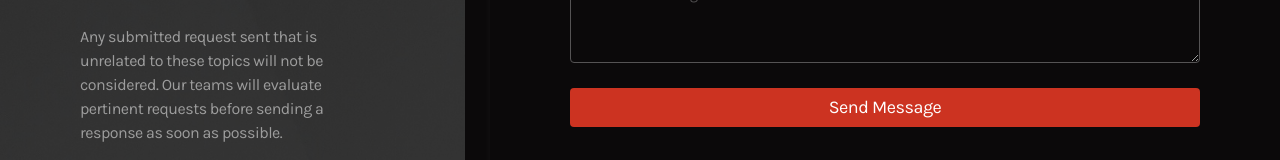
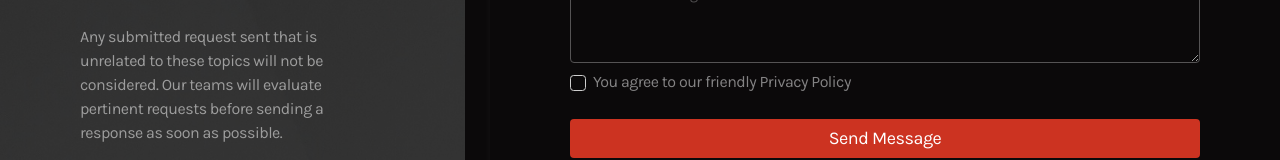
Before and after one commit to TarunRajpurohit123/pace-bussiness-website, a Next.js app in the folder pace-website/: page /contact in a window 1280 px wide. Shown: the part 1023-1183 px from the top of the page. Built offline with nearby package versions, Linux system fonts and the light colour scheme; no server answers.

Commit message:
approx done contact page

```diff
--- a/pace-website/src/app/components/Form.jsx
+++ b/pace-website/src/app/components/Form.jsx
@@ -3,6 +3,7 @@
 import { Button } from "@/components";
 import { useEffect, useState } from "react";
 import { countriesCode } from "@/json/country";
+import Link from "next/link";
 
 export default function Form() {
   const [countries, setCountries] = useState([]);
@@ -131,6 +132,17 @@ export default function Form() {
                 id="message"
                 placeholder="Leave us a message"
               />
+              <div className="mt-[0.7rem] check_contact_text flex items-center">
+                <div class="checkbox-wrapper-40">
+                  <label>
+                    <input type="checkbox" />
+                    <span class="checkbox"></span>
+                  </label>
+                </div>
+                <p className="ml-[0.7rem]">
+                  You agree to our friendly <Link href="#">Privacy Policy</Link>
+                </p>
+              </div>
             </div>
           </div>
           <Button text={"Send Message"} classNames={"contact_btn"} />
--- a/pace-website/src/app/globals.css
+++ b/pace-website/src/app/globals.css
@@ -24,6 +24,7 @@ body {
   --success: #17b26a;
   --gray_25: #f9f9f9;
   --gray_100: #e7e7e7;
+  --gray_200: #cecece;
   --gray_400: #9d9d9d;
   --gray_500: #848384;
   --gray_700: #555354;
@@ -302,7 +303,7 @@ body {
 }
 .contact--hero-image {
   animation: rotate 2s linear infinite;
-  animation-duration: 15000ms;
+  animation-duration: 50000ms;
 }
 @keyframes rotate {
   0% {
@@ -424,3 +425,80 @@ nav {
 option:hover {
   background-color: green !important;
 }
+
+.check_contact_text {
+  color: var(--gray_500);
+  font-size: 1.6rem;
+  font-weight: 400;
+  letter-spacing: -0.05rem;
+}
+.check_contact_text > a {
+  color: var(--gray_100) !important;
+  text-decoration: underline;
+  text-decoration-color: var(--gray_100) !important;
+}
+
+/* checkbox of website goes here */
+.checkbox-wrapper-40 {
+  --borderColor: #48c;
+  --borderWidth: 0.2rem;
+  cursor: pointer !important;
+}
+
+.checkbox-wrapper-40 label {
+  display: block;
+  max-width: 100%;
+  margin: 0 auto;
+}
+
+.checkbox-wrapper-40 input[type="checkbox"] {
+  -webkit-appearance: none;
+  appearance: none;
+  vertical-align: middle;
+  background: none;
+  font-size: 1.8em;
+  border-radius: 0.125em;
+  display: inline-block;
+  border: 1px solid var(--gray_200);
+  width: 1.6rem;
+  height: 1.6rem;
+  position: relative;
+}
+.checkbox-wrapper-40 input[type="checkbox"]:before,
+.checkbox-wrapper-40 input[type="checkbox"]:after {
+  content: "";
+  position: absolute;
+  background: var(--success);
+  width: calc(var(--borderWidth) * 3);
+  height: var(--borderWidth);
+  top: 50%;
+  left: 10%;
+  transform-origin: left center;
+}
+.checkbox-wrapper-40 input[type="checkbox"]:before {
+  transform: rotate(45deg)
+    translate(calc(var(--borderWidth) / -2), calc(var(--borderWidth) / -2))
+    scaleX(0);
+  transition: transform 200ms ease-in 200ms;
+}
+.checkbox-wrapper-40 input[type="checkbox"]:after {
+  width: calc(var(--borderWidth) * 5);
+  transform: rotate(-45deg) translateY(calc(var(--borderWidth) * 2)) scaleX(0);
+  transform-origin: left center;
+  transition: transform 200ms ease-in;
+}
+.checkbox-wrapper-40 input[type="checkbox"]:checked:before {
+  transform: rotate(45deg)
+    translate(calc(var(--borderWidth) / -2), calc(var(--borderWidth) / -2))
+    scaleX(1);
+  transition: transform 200ms ease-in;
+}
+.checkbox-wrapper-40 input[type="checkbox"]:checked:after {
+  width: calc(var(--borderWidth) * 5);
+  transform: rotate(-45deg) translateY(calc(var(--borderWidth) * 2)) scaleX(1);
+  transition: transform 200ms ease-out 200ms;
+}
+.checkbox-wrapper-40 input[type="checkbox"]:focus {
+  outline: calc(var(--borderWidth) / 2) dotted rgba(0, 0, 0, 0.25);
+}
+/* checkbox of website end here */
```
Also changed, not shown: pace-website/public/contact-hero.png.
